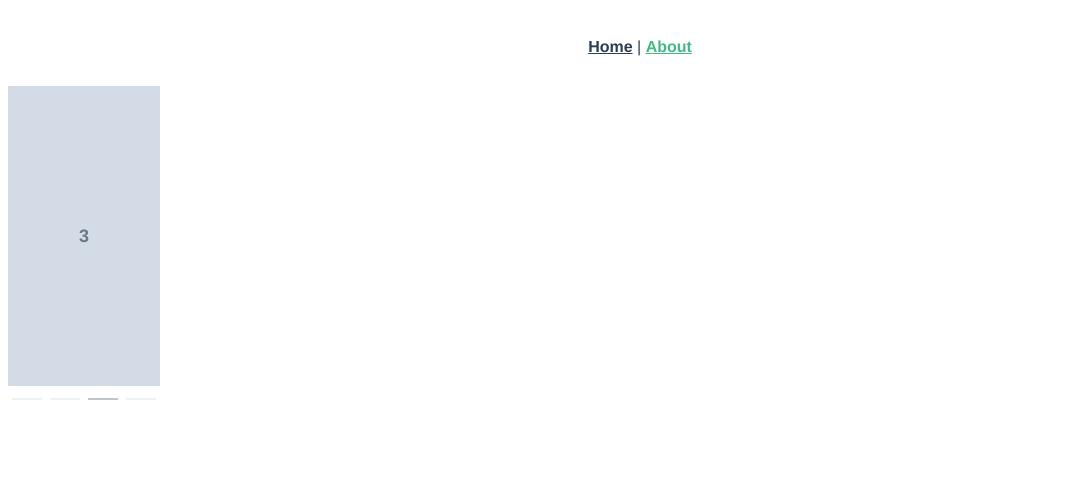
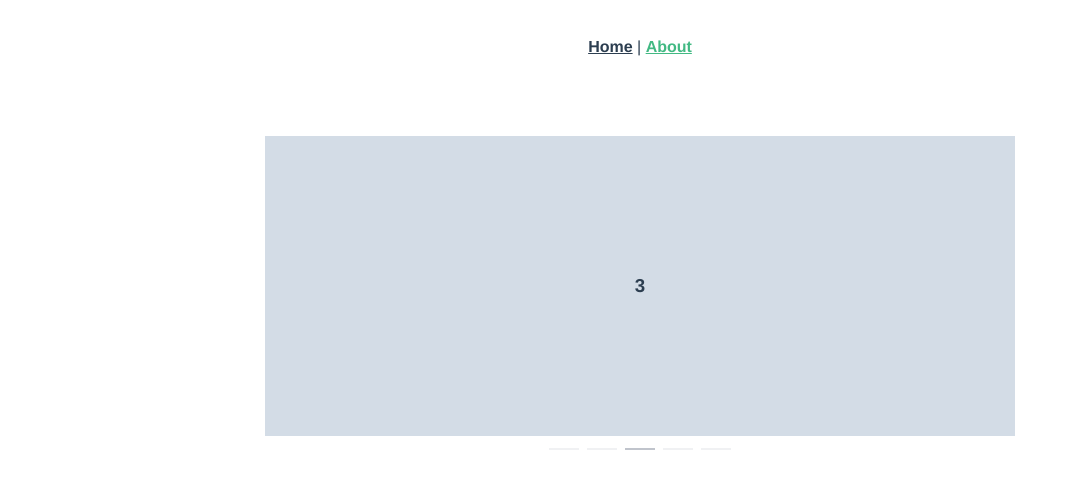
Before and after one commit to vdumbrav/Homework-VueJS, a Vue app: page /about in a window 1280 px wide. Shown: the top 488 px of the page, without its empty margins (0-1070 px from the left). Built offline with nearby package versions, Linux system fonts and the light colour scheme.

Commit message:
add carousel

```diff
--- a/src/views/About.vue
+++ b/src/views/About.vue
@@ -1,7 +1,7 @@
 <template>
   <div class="about">
     <el-carousel indicator-position="outside">
-      <el-carousel-item v-for="item in 4" :key="item">
+      <el-carousel-item v-for="item in 5" :key="item">
         <h3>{{ item }}</h3>
       </el-carousel-item>
     </el-carousel>
@@ -11,26 +11,30 @@
 <style lang="scss" scoped>
 .about {
   display: flex;
-  width: 75%;
+  width: 750px;
+  margin: 50px auto;
 }
 
-.el-carousel__item {
+.el-carousel {
+  min-width: 100%;
+
+  &__item {
+    display: flex;
+    align-items: center;
+    justify-content: center;
     min-width: 100%;
 
     h3 {
       margin: 0;
-    font-size: 18px;
-    line-height: 300px;
-    color: #475669;
-    opacity: 0.75;
     }
 
-  &:nth-child(2n) {
+    &:nth-child(even) {
       background-color: #99a9bf;
     }
 
-  &:nth-child(2n + 1) {
+    &:nth-child(odd) {
       background-color: #d3dce6;
     }
   }
+}
 </style>
```
Lines whose indentation alone changed are shown as unchanged.
